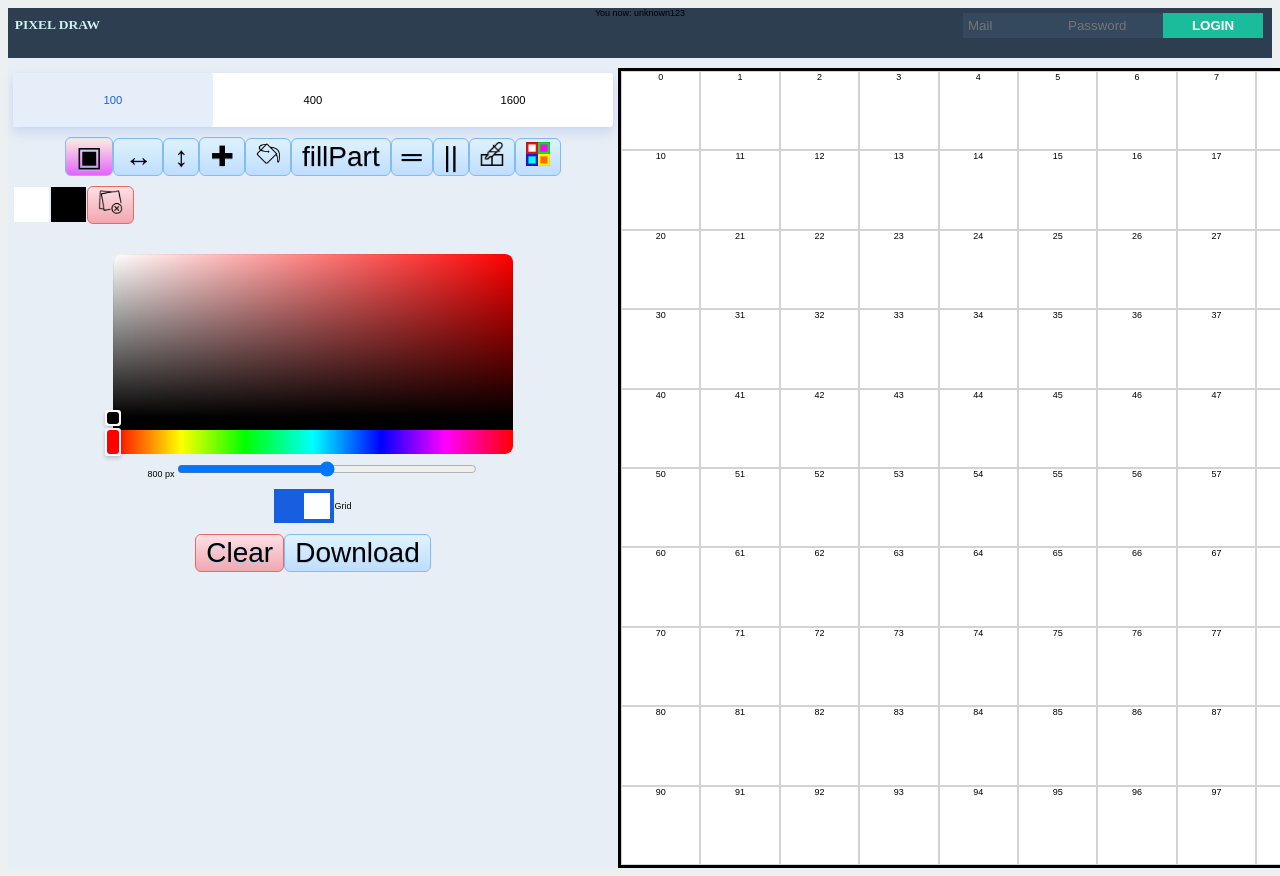
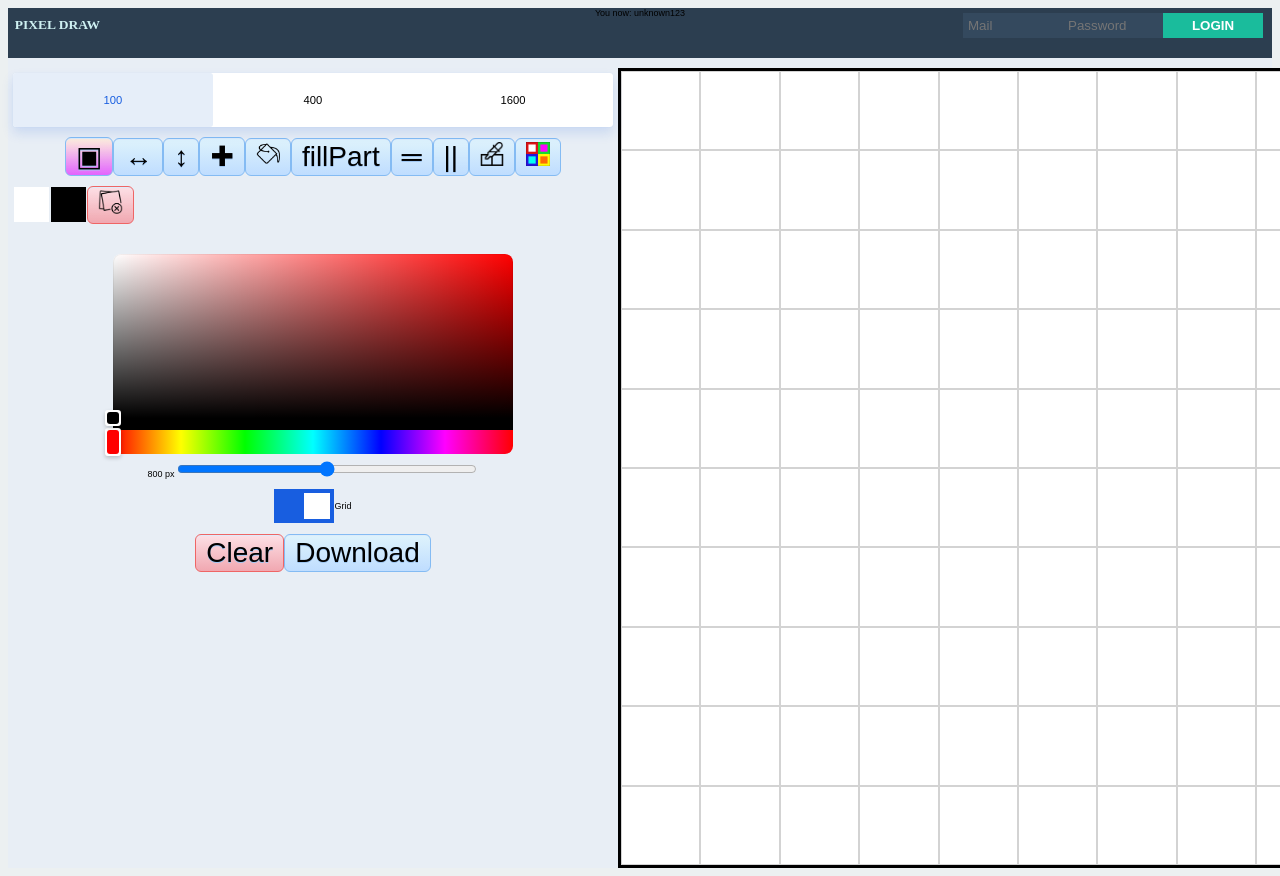
Before and after one commit to bogutskii/pixel-draw, a React (Create React App) app: page / in a window 1280 px wide. Shown: the top 876 px of the page. Built offline with nearby package versions, Linux system fonts and the light colour scheme; no server answers.

Commit message:
numeric pixel remove

```diff
--- a/src/components/Field.js
+++ b/src/components/Field.js
@@ -114,7 +114,7 @@ const Field = (props) => {
                   : null
               }
             >
-              {i}
+              {}
             </div>
           ))}
         </div>
```
